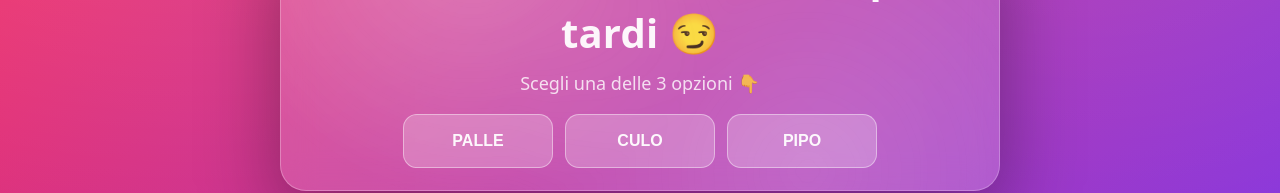
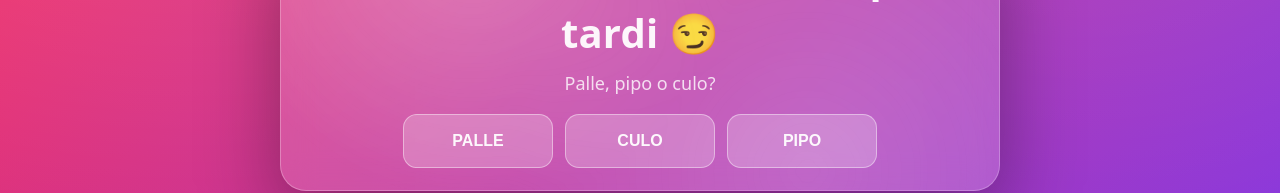
Before and after one commit to Ale1398/Valentino, a plain HTML site: page index.html in a window 1280 px wide. Both pictures are taken after a click on the button "Sì". Shown: the part 347-540 px from the top of the page. Drawn offline with Linux system fonts and the light colour scheme.

Commit message:
Update index.html

```diff
--- a/index.html
+++ b/index.html
@@ -220,7 +220,7 @@
     <div class="screenCard">
       <div class="glow"></div>
       <h1 id="secondTitle">EVVIVA! Allora ci vediamo più tardi 😏</h1>
-      <p id="secondSubtitle">Palle, pipo o culo?</p>
+      <p id="secondSubtitle"></p>
 
       <div class="buttons">
         <button class="yes" id="opt1Btn">OPZIONE 1</button>
@@ -245,7 +245,7 @@
 
     // Seconda schermata
     const SECOND_TITLE = "EVVIVA! Allora ci vediamo più tardi 😏";
-    const SECOND_SUBTITLE = "Scegli una delle 3 opzioni 👇";
+    const SECOND_SUBTITLE = "Palle, pipo o culo?";
 
     // Testi pulsanti
     const OPT1_TEXT = "PALLE";
```
